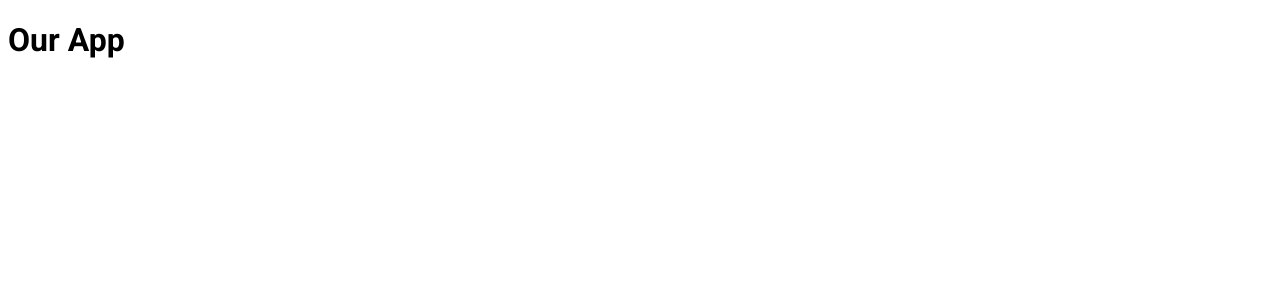
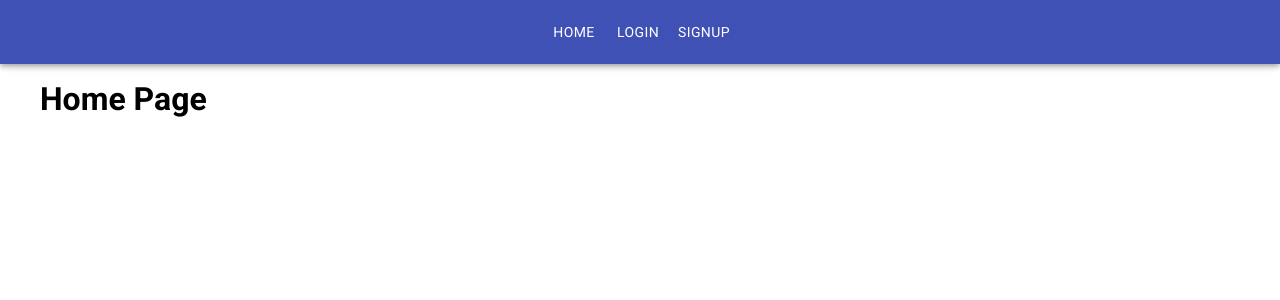
Before and after one commit to MynameisArthur/socialape-client, a React (Create React App) app: page / in a window 1280 px wide. Shown: the top 300 px of the page. Built offline with nearby package versions, Linux system fonts and the light colour scheme.

Commit message:
added Navbar with MUI components

```diff
--- a/package.json
+++ b/package.json
@@ -3,6 +3,7 @@
   "version": "0.1.0",
   "private": true,
   "dependencies": {
+    "@material-ui/core": "^4.9.5",
     "@testing-library/jest-dom": "^4.2.4",
     "@testing-library/react": "^9.4.1",
     "@testing-library/user-event": "^7.2.1",
--- a/src/App.jsx
+++ b/src/App.jsx
@@ -1,11 +1,24 @@
 import React from 'react';
-
+import {BrowserRouter as Router,Switch,Route} from 'react-router-dom';
 import './App.sass';
+import Home from './pages/home';
+import Login from './pages/login';
+import Signup from './pages/signup';
+import Navbar from './components/Navbar';
 
 function App() {
   return (
     <div className="App">
-      <h1>Our App</h1>
+      <Router>
+        <Navbar />
+        <div className="container">
+          <Switch>
+            <Route exact path="/" component={Home}/>
+            <Route path="/login" component={Login}/>
+            <Route path="/signup" component={Signup}/>
+          </Switch>
+        </div>
+      </Router>
     </div>
   );
 }
--- a/src/App.sass
+++ b/src/App.sass
@@ -2,3 +2,10 @@
 
 html,body
     font-family: 'Roboto',sans-serif
+
+.container
+    margin: 80px auto 0 auto
+    max-width: 1200px
+
+.nav-container
+    margin: auto
--- /dev/null
+++ b/src/components/Navbar.jsx
@@ -0,0 +1,23 @@
+import React, { Component } from 'react';
+import Link from 'react-router-dom/Link';
+// MUI
+import AppBar from '@material-ui/core/AppBar';
+import Toolbar from '@material-ui/core/Toolbar';
+import Button from '@material-ui/core/Button';
+
+
+export class Navbar extends Component {
+    render() {
+        return (
+            <AppBar>
+                <Toolbar className="nav-container">
+                    <Button color="inherit" component={Link} to="/">Home</Button>
+                    <Button color="inherit" component={Link} to="/login">Login</Button>
+                    <Button color="inherit" component={Link} to="/signup">Signup</Button>
+                </Toolbar>
+            </AppBar>
+        );
+    }
+}
+
+export default Navbar;
```
Also changed, not shown: 1 other file (tests, documents, lock files or other folders).
